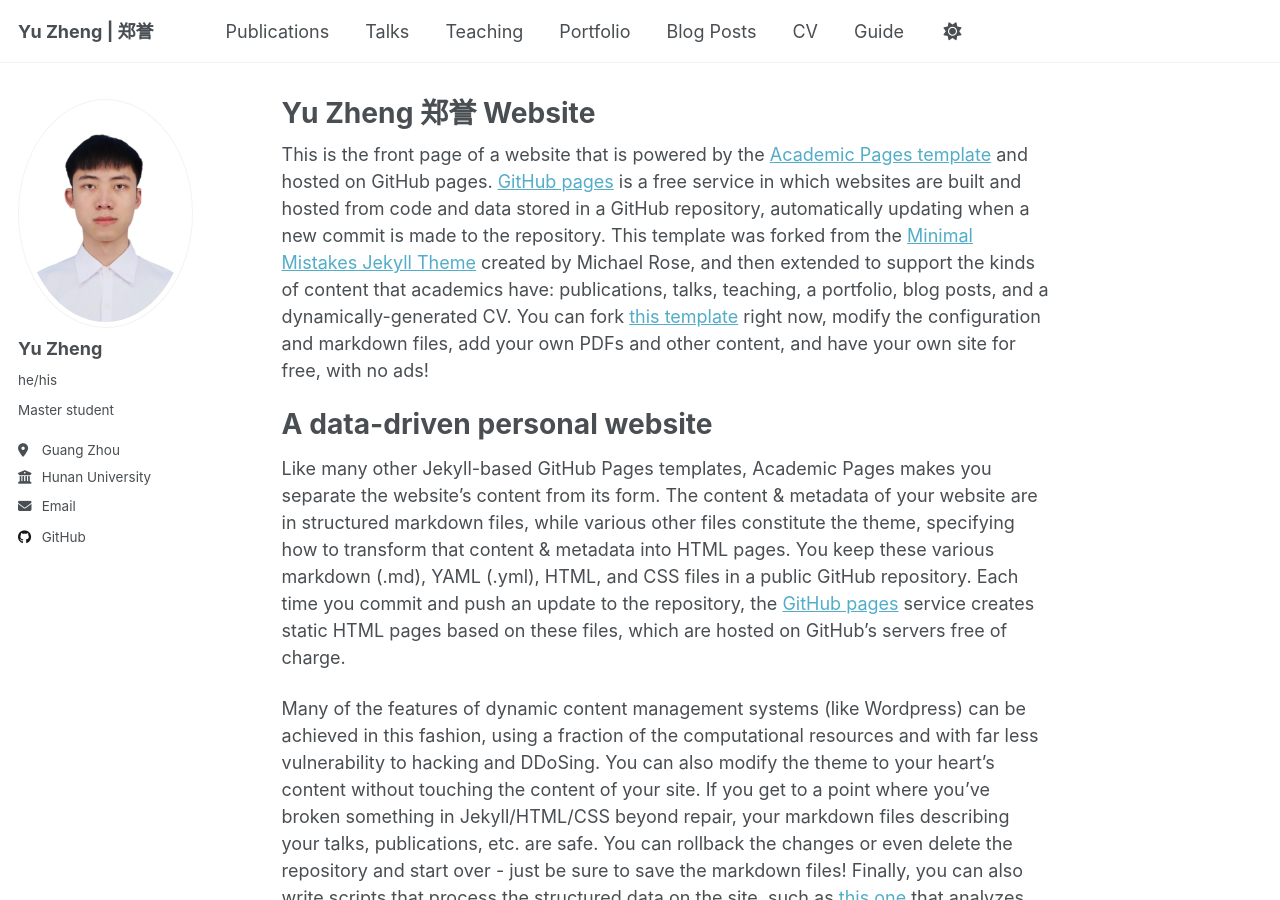
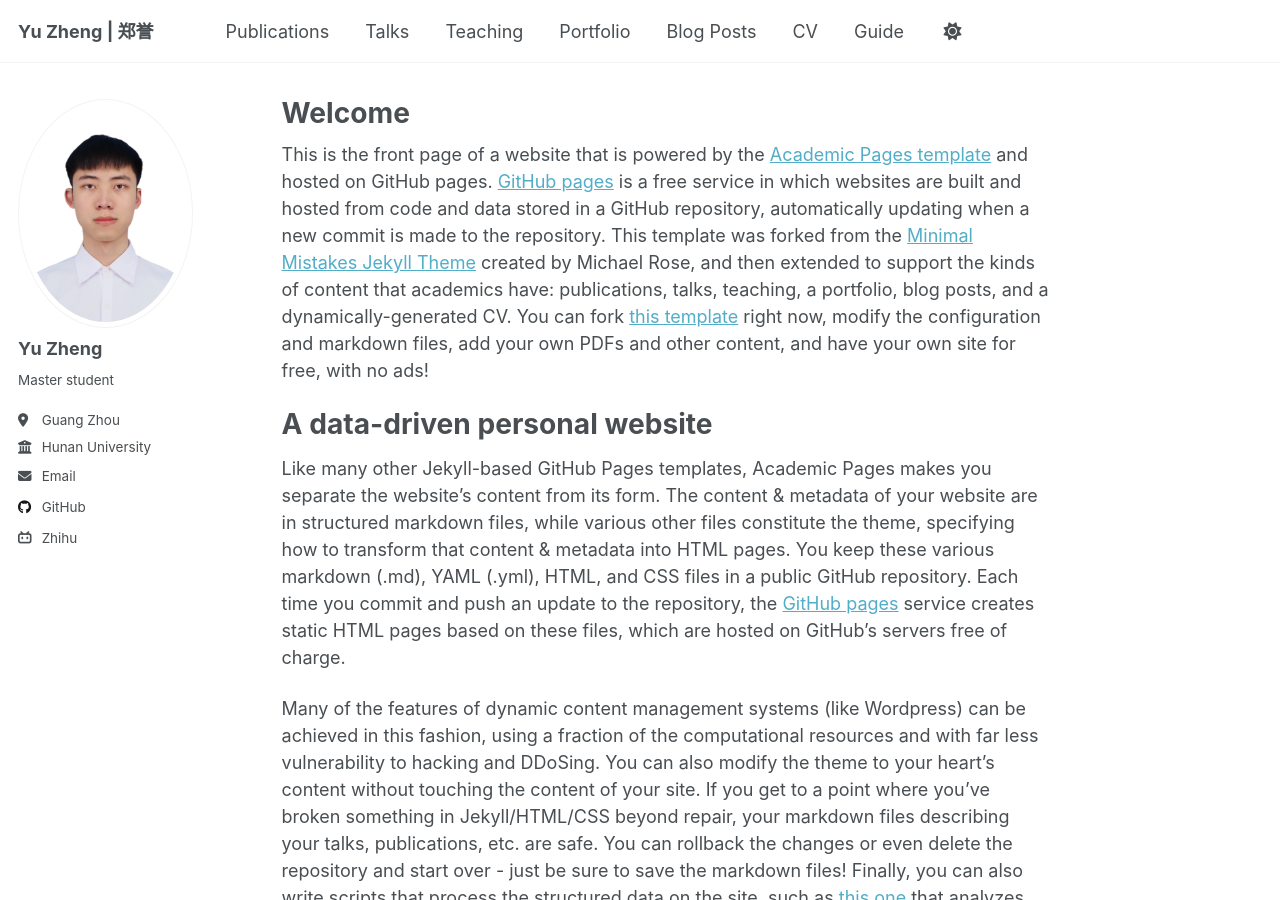
Before and after one commit to FaterYU/FaterYU.github.io, a Jekyll site: the page built from _pages/about.md, in a window 1280 px wide and 900 px high. Built offline with Jekyll 4.4.1, drawn with Linux system fonts in a browser that asks for light colours.

Commit message:
Update profile

```diff
--- a/_config.yml
+++ b/_config.yml
@@ -10,7 +10,7 @@
 locale                   : "en-US"
 site_theme               : "default"
 title                    : "Yu Zheng | 郑誉"
-title_separator          : "-"
+title_separator          : "&#124;"
 name                     : &name "Zheng Yu"
 description              : &description "personal description"
 url                      : https://fateryu.github.io # the base hostname & protocol for your site e.g. "https://[your GitHub username].github.io" or if you already have some other page hosted on Github then use "https://[your GitHub username].github.io/[Your Repo Name]"
@@ -24,7 +24,7 @@ author:
   # Biographic information
   avatar           : "profile-zhengyu.jpg"
   name             : "Yu Zheng"
-  pronouns         : "he/his" # example: "she/her"
+  pronouns         : # example: "she/her"
   bio              : "Master student"
   location         : "Guang Zhou"
   employer         : "Hunan University"
@@ -75,6 +75,7 @@ author:
   xing             : # Username
   youtube          : # Username
   zhihu            : # Username
+  bilibili         : 188667355 # uid
 
 # Publication Category - The following the list of publication categories and their headings
 publication_category:
--- a/_includes/author-profile.html
+++ b/_includes/author-profile.html
@@ -159,6 +159,9 @@
       {% if author.zhihu %}
       <li><a href="https://www.zhihu.com/people/{{ author.zhihu }}"><i class="fab fa-fw fa-zhihu icon-pad-right" aria-hidden="true"></i>Zhihu</a></li>
       {% endif %}
+      {% if author.bilibili %}
+      <li><a href="https://space.bilibili.com/{{ author.bilibili }}"><i class="fab fa-fw fa-bilibili icon-pad-right" aria-hidden="true"></i>Zhihu</a></li>
+      {% endif %}
     </ul>
   </div>
 </div>
--- a/_pages/about.md
+++ b/_pages/about.md
@@ -1,6 +1,6 @@
 ---
 permalink: /
-title: "Yu Zheng 郑誉 Website"
+title: "Welcome"
 author_profile: true
 redirect_from:
   - /about/
```
